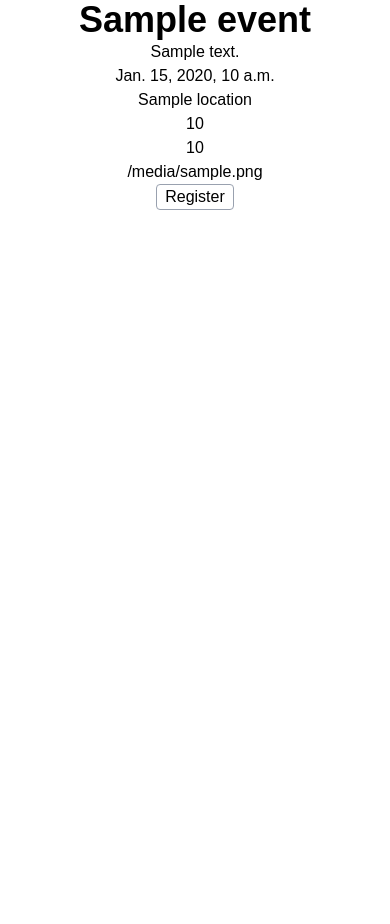
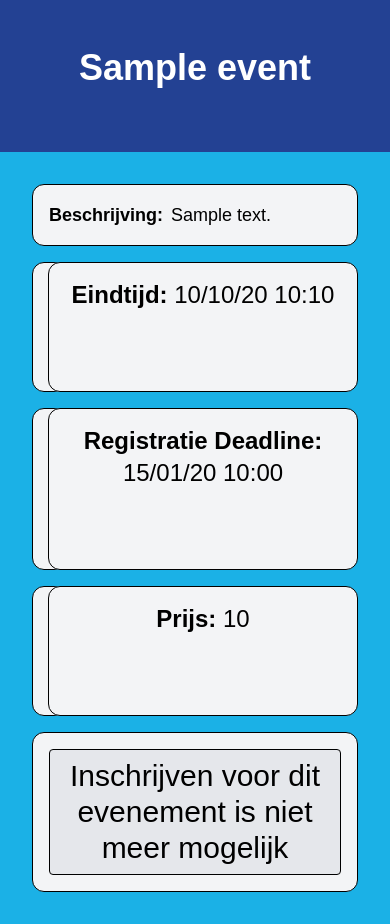
Before and after one commit to GiPHouse/loefbijter-2025, a Django app: template loefsys/events/templates/events/event.html in a window 390 px wide. Before the commit the page ends 210 px from the top, so only its background shows below. Run offline with Django 5.2, Linux system fonts and the light colour scheme; the template is opened without the code that fills it: most values are stand-ins (such as "Sample title", 1, 10 or a date in 2020); style sheets or scripts are compiled from the project's sources.

Commit message:
added some frontend stuff

```diff
--- a/loefsys/events/forms.py
+++ b/loefsys/events/forms.py
@@ -22,7 +22,10 @@
                 case _:  # RegistrationFormField.TEXT_FIELD
                     self.fields[key] = forms.CharField(
                         required=field["required"],
-                        max_length=4096
+                        max_length=4096,
+                        widget=forms.Textarea(attrs={"class": "w-full text-base p4 border border-gray-400 rounded-md",
+                                                     "rows": 5,
+                                                     "placeholder": "Lorem Ipsum"}),
                     )
 
             self.fields[key].label = field["subject"]
--- a/loefsys/events/templates/events/event.html
+++ b/loefsys/events/templates/events/event.html
@@ -1,21 +1,86 @@
 {% extends "base.html" %}
 {% load static %}
+
+{% block title %}
+    {{ event.title }}
+{% endblock %}
+
 {% block content %}
-<div class="container">
-    <div class="row">
-        <div class="col-md-12">
-            <h1>{{ event.title }}</h1>
-            <p>{{ event.description }}</p>
-            <p>{{ event.date }}</p>
-            <p>{{ event.location }}</p>
-            <p>{{ event.price }}</p>
-            <p>{{ event.capacity }}</p>
-            <p>{{ event.image }}</p>
-            <form method="post" action="">
-                {% csrf_token %}
-                <input type="submit" value="Register" class="btn btn-primary">
-            </form>
+<div class="flex flex-col h-screen">
+    <section id="event-details" class="bg-[#234193] p-8 flex flex-col">
+        <h1 class="text-6xl font-bold text-white pb-8 mt-4"> {{event.title}}</h1>
+
+    </section>
+
+    <section id="event-detail" class="bg-[#1BB1E6] flex-auto p-8">
+        <div class="grid grid-cols-1 md:grid-cols-2 gap-4 text-2xl">
+            <div class="border p-4 rounded-xl bg-gray-100 col-span-2 flex gap-2">
+                <span class="font-bold whitespace-nowrap text-lg">Beschrijving: </span>
+                <span class="text-lg">{{ event.description }}</span>
+            </div>
+            <div class="border p-4 rounded-xl bg-gray-100">
+                <span class="font-bold">Starttijd:</span> {{ event.start|date:"d/m/y H:i" }}
+            </div>
+            <div class="border p-4 rounded-xl bg-gray-100">
+                <span class="font-bold">Eindtijd:</span> {{ event.end|date:"d/m/y H:i" }}
+            </div>
+            <div class="border p-4 rounded-xl bg-gray-100">
+                <span class="font-bold">Registratie Start:</span> {{ event.registration_start|date:"d/m/y H:i" }}
+            </div>
+            <div class="border p-4 rounded-xl bg-gray-100">
+                <span class="font-bold">Registratie Deadline:</span> {{ event.registration_deadline|date:"d/m/y H:i" }}
+            </div>
+            <div class="border p-4 rounded-xl bg-gray-100">
+                <span class="font-bold">Locatie:</span> {{ event.location }}
+            </div>
+            <div class="border p-4 rounded-xl bg-gray-100">
+                <span class="font-bold">Prijs:</span> {{ event.price }}
+            </div>
         </div>
-    </div>
+        <div class="border p-4 rounded-xl bg-gray-100 justify-center mt-4">
+            <button id="registration-button" class="font-bold text-3xl bg-gray-100 py-2 px-4 rounded">
+            </button>
+            <script>
+            const now = new Date();
+            const registrationStart = new Date("{{ event.registration_start|date:'Y-m-d H:i:s' }}");
+            const registrationDeadline = new Date("{{ event.registration_deadline|date:'Y-m-d H:i:s' }}");
+            const registrationButton = document.getElementById("registration-button");
+
+            if (now >= registrationStart && now <= registrationDeadline) {
+            registrationButton.textContent = "Inschrijven is mogelijk";
+            } else {
+            registrationButton.textContent = "Inschrijven voor dit evenement is niet meer mogelijk";
+            }
+
+            registrationButton.addEventListener("click", () => {
+            if (now >= registrationStart && now <= registrationDeadline) {
+                alert("Inschrijven is mogelijk!");
+                const form = document.createElement("form");
+                form.method = "post";
+                form.action = "";
+
+                const csrfTokenInput = document.createElement("input");
+                csrfTokenInput.type = "hidden";
+                csrfTokenInput.name = "csrfmiddlewaretoken";
+                csrfTokenInput.value = "{{ csrf_token }}";
+
+                const submitInput = document.createElement("input");
+                submitInput.type = "submit";
+                submitInput.value = "Register";
+                submitInput.className = "btn btn-primary";
+
+                form.appendChild(csrfTokenInput);
+                form.appendChild(submitInput);
+
+                document.body.appendChild(form);
+                form.submit();
+            } else {
+                alert("Inschrijven voor dit evenement is niet meer mogelijk.");
+            }
+            });
+            </script>
+        </div>
+    </section>
+
 </div>
 {% endblock %}
```
Also changed, not shown: loefsys/events/templates/events/registration_form.html (+23 -7 lines).
